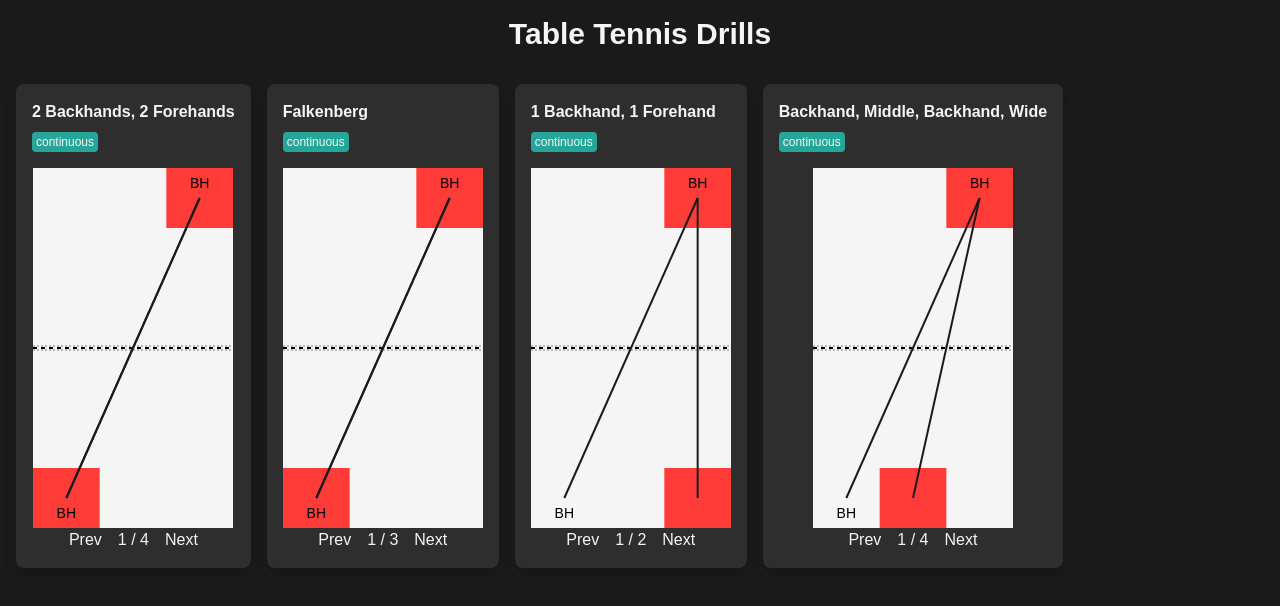
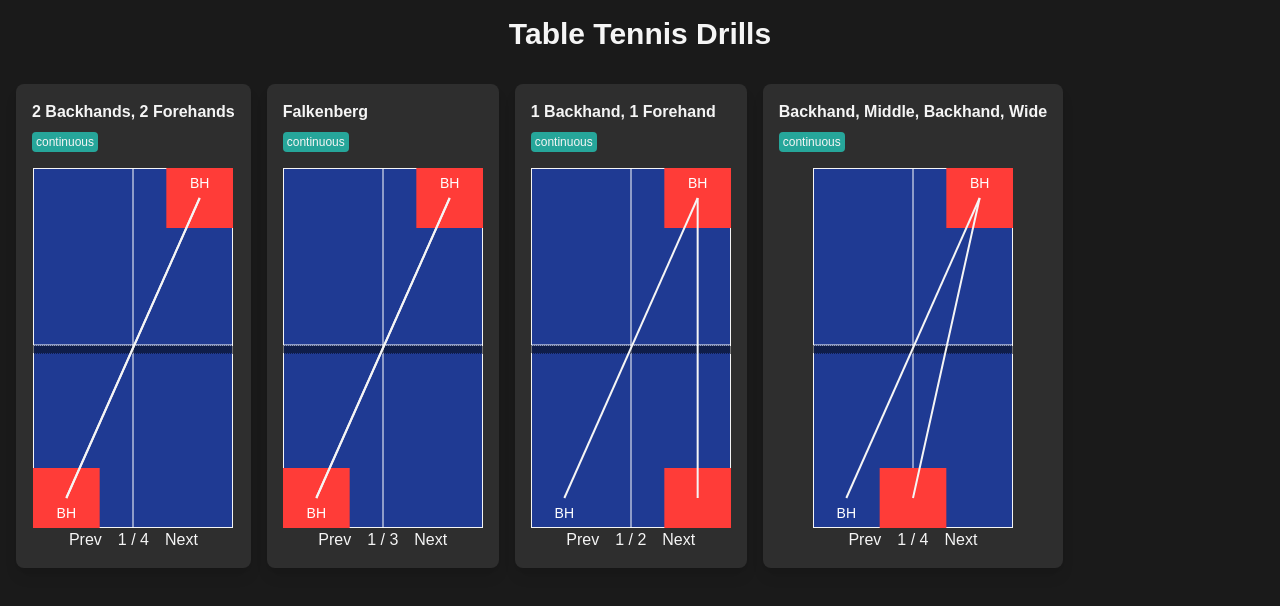
Before and after one commit to RowMur/ttdrills, a Next.js app: page / in a window 1280 px wide. Shown: the top 606 px of the page. Built offline with nearby package versions, Linux system fonts and the light colour scheme.

Commit message:
style: better table

```diff
--- a/src/components/RenderedDrill.tsx
+++ b/src/components/RenderedDrill.tsx
@@ -39,7 +39,12 @@ export const RenderedDrill = ({
       xmlns="http://www.w3.org/2000/svg"
       className="mx-auto"
     >
-      <rect width="100%" height="100%" className="fill-white" />
+      <rect
+        width="100%"
+        height="100%"
+        className="fill-[#1f3a93] stroke-2 stroke-white"
+      />
+      <line x1="100" y1="0" x2="100" y2="360" stroke="white" strokeWidth="1" />
       <rect
         x={endTopLeftX}
         y={endTopLeftY}
@@ -66,39 +71,89 @@ export const RenderedDrill = ({
             : "fill-slate"
         }
       />
+      <line x1="0" y1="177" x2="200" y2="177" stroke="white" strokeWidth="1" />
+      <line
+        x1="0"
+        y1="178"
+        x2="200"
+        y2="178"
+        stroke="black"
+        strokeWidth="1"
+        strokeDasharray="1,1"
+      />
+      <line
+        x1="0"
+        y1="179"
+        x2="200"
+        y2="179"
+        stroke="black"
+        strokeWidth="1"
+        strokeDasharray="1,1"
+        strokeDashoffset={1}
+      />
       <line
         x1="0"
         y1="180"
         x2="200"
         y2="180"
         stroke="black"
-        strokeWidth="2"
-        strokeDasharray="4,4"
+        strokeWidth="1"
+        strokeDasharray="1,1"
       />
       <line
         x1="0"
-        y1="178"
+        y1="181"
         x2="200"
-        y2="178"
-        stroke="gray"
+        y2="181"
+        stroke="black"
         strokeWidth="1"
-        strokeDasharray="2,2"
+        strokeDasharray="1,1"
+        strokeDashoffset={1}
       />
       <line
         x1="0"
         y1="182"
         x2="200"
         y2="182"
-        stroke="gray"
+        stroke="black"
         strokeWidth="1"
-        strokeDasharray="2,2"
+        strokeDasharray="1,1"
+      />
+      <line
+        x1="0"
+        y1="183"
+        x2="200"
+        y2="183"
+        stroke="black"
+        strokeWidth="1"
+        strokeDasharray="1,1"
+        strokeDashoffset={1}
+      />
+      <line
+        x1="0"
+        y1="184"
+        x2="200"
+        y2="184"
+        stroke="black"
+        strokeWidth="1"
+        strokeDasharray="1,1"
+      />
+      <line
+        x1="0"
+        y1="185"
+        x2="200"
+        y2="185"
+        stroke="black"
+        strokeWidth="1"
+        strokeDasharray="1,1"
+        strokeDashoffset={1}
       />
       <text
         x={startX}
         y={startY + 20}
         textAnchor="middle"
         fontSize="14"
-        fill="black"
+        fill="white"
       >
         {/* {ball.repetition && (
                   <>{getRepetitionDisplay(shot.repetition)} </>
@@ -110,7 +165,7 @@ export const RenderedDrill = ({
         y={endY - 10}
         textAnchor="middle"
         fontSize="14"
-        fill="black"
+        fill="white"
       >
         {/* {ball.repetition && (
                   <>{getRepetitionDisplay(shot.repetition)} </>
@@ -122,7 +177,7 @@ export const RenderedDrill = ({
         y1={startY}
         x2={endX}
         y2={endY}
-        className={`stroke-slate stroke-2 ${
+        className={`stroke-2 stroke-white ${
           true ? "" : false ? "opacity-25" : "opacity-0"
         }`}
         strokeDasharray={true ? "none" : "5,5"}
@@ -132,7 +187,7 @@ export const RenderedDrill = ({
         y1={endY}
         x2={nextX}
         y2={nextY}
-        className={`stroke-slate stroke-2 ${
+        className={`stroke-white stroke-2 ${
           true ? "" : false ? "opacity-25" : "opacity-0"
         }`}
         strokeDasharray={true ? "none" : "5,5"}
```
